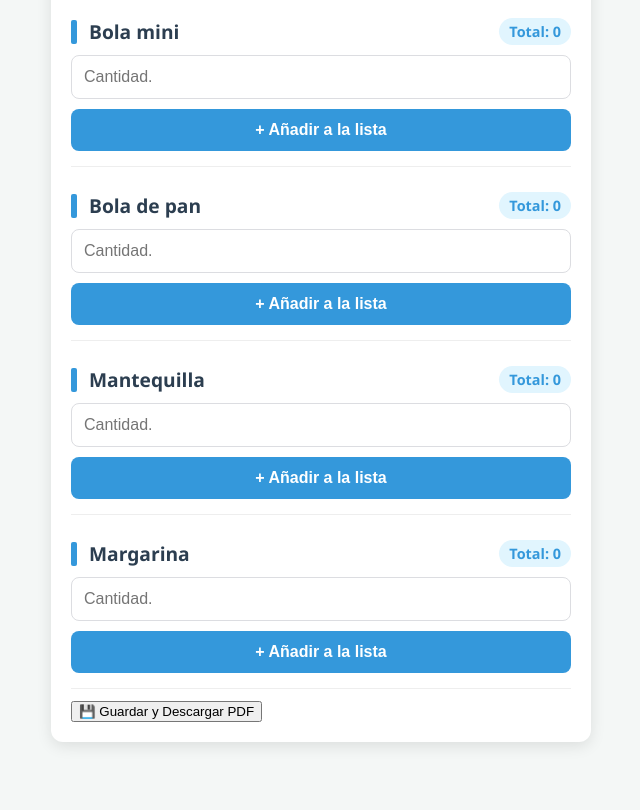
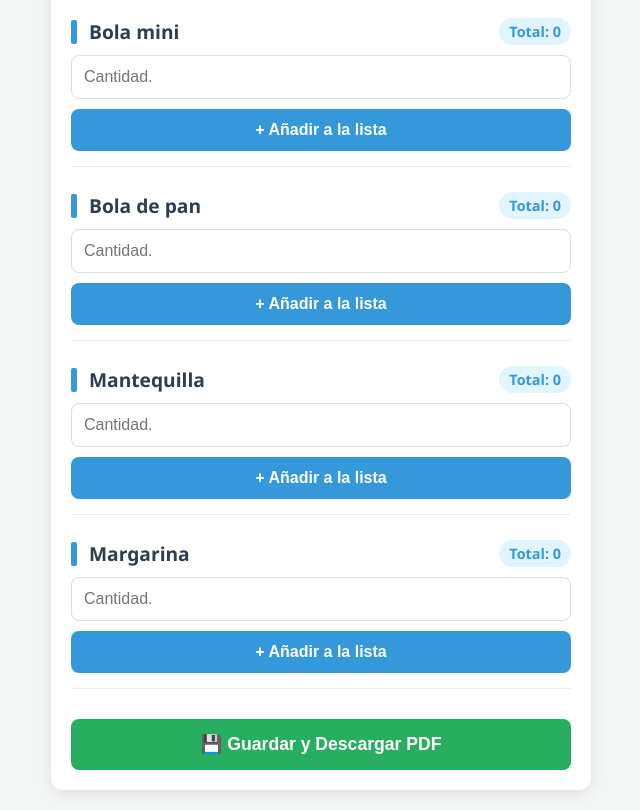
Before and after one commit to gonzrod/inventario-almacen-3, a plain HTML site: page index.html in a window 1280 px wide. Shown: the part 5505-6315 px from the top of the page, without its empty margins (319-959 px from the left). Before the commit the page ends 6267 px from the top, so only its background shows below. Drawn offline with nearby package versions, Linux system fonts and the light colour scheme.

Commit message:
Add 'Save' button styles to style.css
Added a new button style for 'Save' with hover and active states.

```diff
--- a/style.css
+++ b/style.css
@@ -1,5 +1,6 @@
 :root {
     --primary-blue: #3498db;
+    --primary-green: #27ae60;
     --text-dark: #2c3e50;
     --bg-light: #f4f7f6;
     --border-color: #dcdde1;
@@ -95,8 +96,22 @@ input:focus {
     transition: background 0.3s;
 }
 
-.btn-add:hover {
-    background-color: #2980b9;
+.btn-save {
+    width: 100%;
+    background-color: var(--primary-green);
+    color: white;
+    border: none;
+    padding: 15px;
+    border-radius: 8px;
+    font-size: 1.1rem;
+    font-weight: bold;
+    cursor: pointer;
+    margin-top: 20px;
+    transition: transform 0.2s;
+}
+
+.btn-save:active {
+    transform: scale(0.98);
 }
 
 .error-msg {
```
